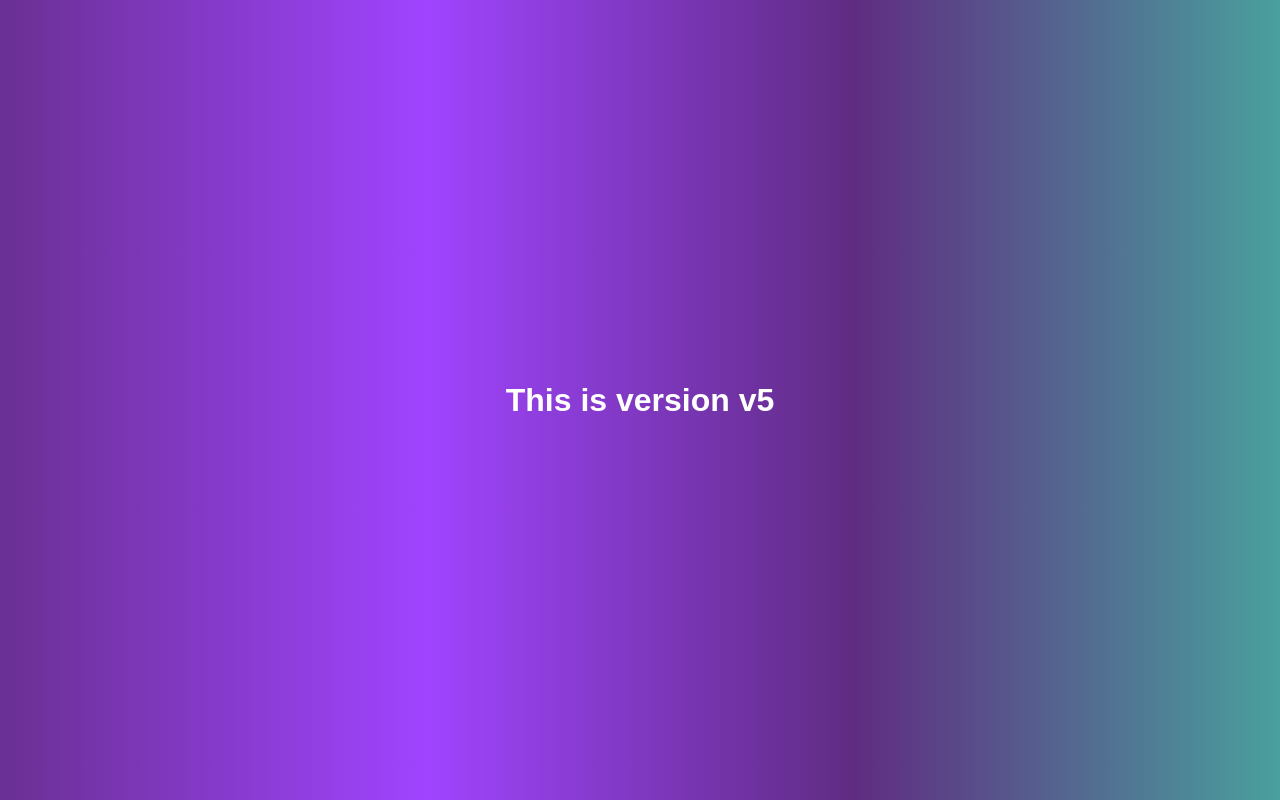
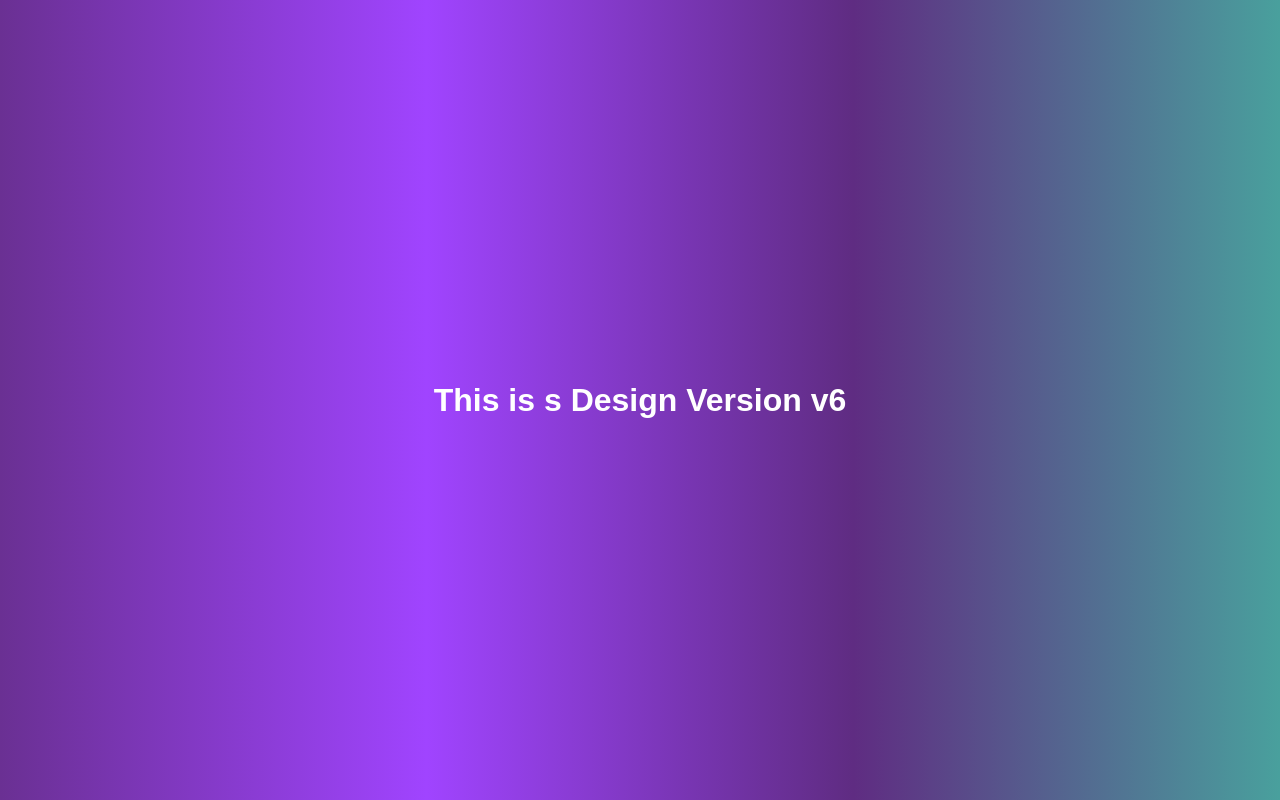
Before and after one commit to ANUJADHOTRE/myrepo, a plain HTML site: page index.html in a window 1280 px wide. Drawn offline with Linux system fonts and the light colour scheme.

Commit message:
version6 with design

```diff
--- a/index.html
+++ b/index.html
@@ -7,7 +7,7 @@
     <title>Document</title>
 </head>
 <body>
-<h1>This is version v5</h1>
+<h1>This is s Design Version v6</h1>
 </body>
 
 </html>
```
